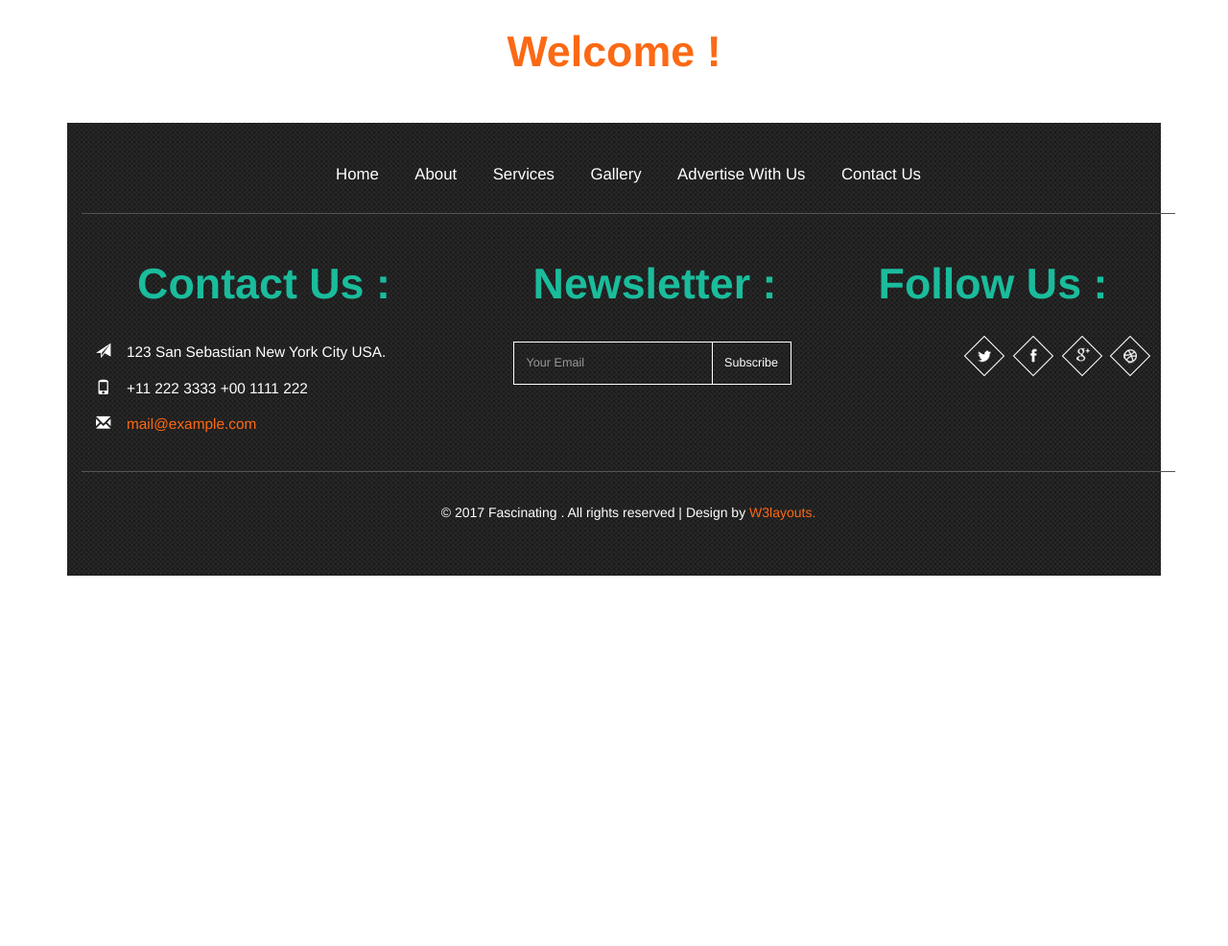
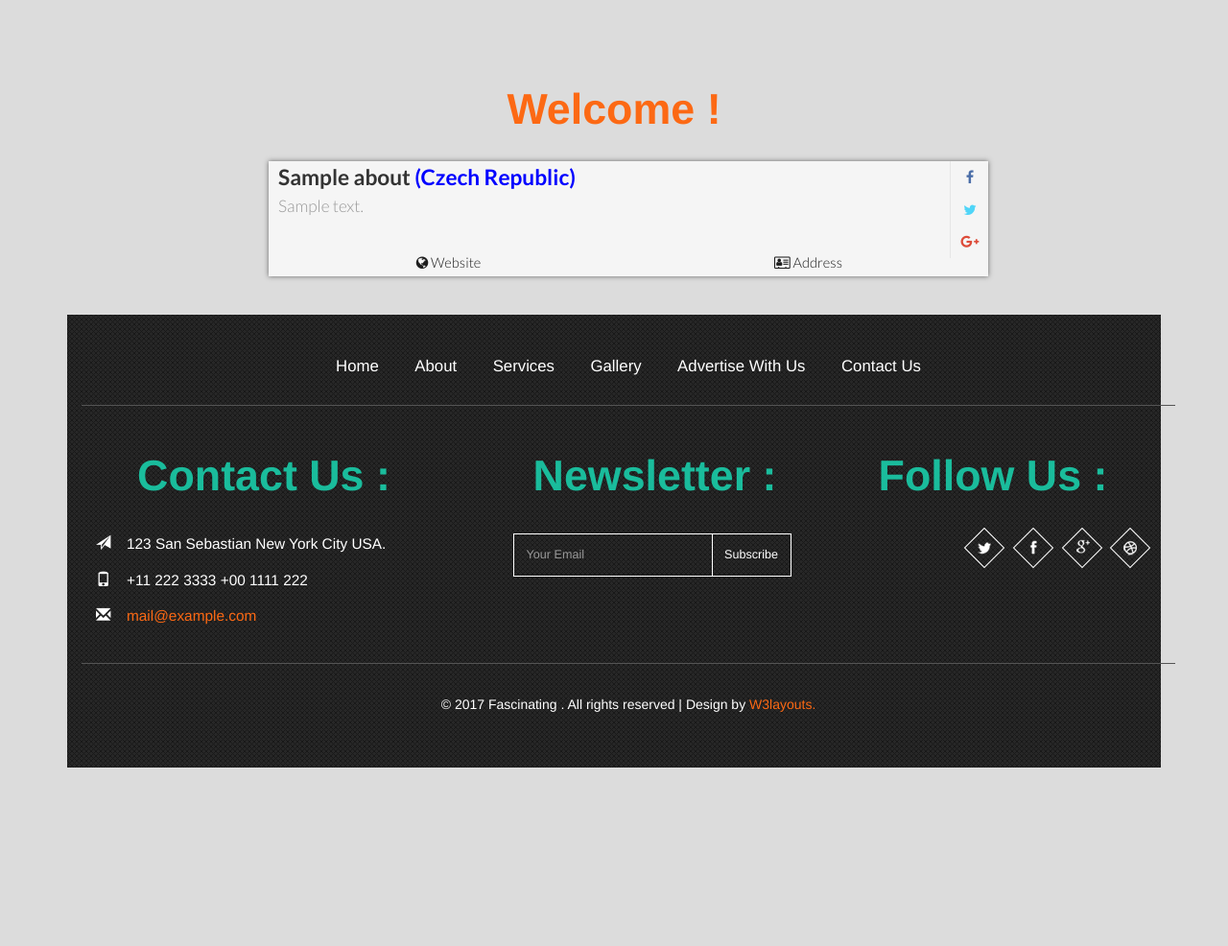
Before and after one commit to nass1/sobi-list, a Django app: page /bizlist/ in a window 1280 px wide. Shown: the part 680-1666 px from the top of the page at 96% size. Before the commit the page ends 1280 px from the top, so only its background shows below. Run offline with Django 3.2, Linux system fonts and the light colour scheme; tables that the repository leaves empty hold one stand-in row (values such as "Sample post"); some libraries are stand-ins or nearby versions.

Commit message:
show list
show list

```diff
--- a/biz_list/models.py
+++ b/biz_list/models.py
@@ -30,7 +30,9 @@ class About(models.Model):
     phone = models.IntegerField()
     address = models.CharField(max_length=900)
     country = CountryField(blank_label='(select country)')
-    profile_pic = models.ImageField(upload_to='images', blank=True, default="/mnt/project/media/images/barcelona.jpg")
+    website = models.URLField(max_length=200, blank=True)
+    social = models.URLField(max_length=200, blank=True)
+    #profile_pic = models.ImageField(upload_to='images', blank=True, default="/mnt/project/media/images/barcelona.jpg")
     #https://pypi.python.org/pypi/django-countries
 
 
--- /dev/null
+++ b/static/css/listting.css
@@ -0,0 +1,193 @@
+ @import url("http://fonts.googleapis.com/css?family=Lato:100,300,400,700,900,400italic");
+ @import url("https://cdnjs.cloudflare.com/ajax/libs/font-awesome/4.7.0/css/font-awesome.css");
+    body {
+		padding: 60px 0px;
+		background-color: rgb(220, 220, 220);
+	}
+
+
+    .event-list {
+		list-style: none;
+		font-family: 'Lato', sans-serif;
+		margin: 0px;
+		padding: 0px;
+	}
+	.event-list > li {
+		background-color: rgb(255, 255, 255);
+		box-shadow: 0px 0px 5px rgb(51, 51, 51);
+		box-shadow: 0px 0px 5px rgba(51, 51, 51, 0.7);
+		padding: 0px;
+		margin: 0px 0px 20px;
+	}
+	.event-list > li > time {
+		display: inline-block;
+		width: 100%;
+		color: rgb(255, 255, 255);
+		background-color: rgb(197, 44, 102);
+		padding: 5px;
+		text-align: center;
+		text-transform: uppercase;
+	}
+	.event-list > li:nth-child(even) > time {
+		background-color: rgb(165, 82, 167);
+	}
+	.event-list > li > time > span {
+		display: none;
+	}
+	.event-list > li > time > .day {
+		display: block;
+		font-size: 56pt;
+		font-weight: 100;
+		line-height: 1;
+	}
+	.event-list > li time > .month {
+		display: block;
+		font-size: 24pt;
+		font-weight: 900;
+		line-height: 1;
+	}
+	.event-list > li > img {
+		width: 100%;
+	}
+	.event-list > li > .info {
+		padding-top: 5px;
+		text-align: center;
+	}
+	.event-list > li > .info > .title1 {
+		font-size: 17pt;
+		font-weight: 700;
+		margin: 0px;
+	}
+	.event-list > li > .info > .desc {
+		font-size: 13pt;
+		font-weight: 300;
+		margin: 0px;
+	}
+
+	.event-list > li > .info > ul,
+	.event-list > li > .social > ul {
+		display: table;
+		list-style: none;
+		margin: 10px 0px 0px;
+		padding: 0px;
+		width: 100%;
+		text-align: center;
+	}
+	.event-list > li > .social > ul {
+		margin: 0px;
+	}
+	.event-list > li > .info > ul > li,
+	.event-list > li > .social > ul > li {
+		display: table-cell;
+		cursor: pointer;
+		color: rgb(30, 30, 30);
+		font-size: 11pt;
+		font-weight: 300;
+        padding: 3px 0px;
+	}
+    .event-list > li > .info > ul > li > a {
+		display: block;
+		width: 100%;
+		color: rgb(30, 30, 30);
+		text-decoration: none;
+	}
+    .event-list > li > .social > ul > li {
+        padding: 0px;
+    }
+    .event-list > li > .social > ul > li > a {
+        padding: 3px 0px;
+	}
+	.event-list > li > .info > ul > li:hover,
+	.event-list > li > .social > ul > li:hover {
+		color: rgb(30, 30, 30);
+		background-color: rgb(200, 200, 200);
+	}
+	.facebook a,
+	.twitter a,
+	.google-plus a {
+		display: block;
+		width: 100%;
+		color: rgb(75, 110, 168) !important;
+	}
+	.twitter a {
+		color: rgb(79, 213, 248) !important;
+	}
+	.google-plus a {
+		color: rgb(221, 75, 57) !important;
+	}
+	.facebook:hover a {
+		color: rgb(255, 255, 255) !important;
+		background-color: rgb(75, 110, 168) !important;
+	}
+	.twitter:hover a {
+		color: rgb(255, 255, 255) !important;
+		background-color: rgb(79, 213, 248) !important;
+	}
+	.google-plus:hover a {
+		color: rgb(255, 255, 255) !important;
+		background-color: rgb(221, 75, 57) !important;
+	}
+
+	@media (min-width: 768px) {
+		.event-list > li {
+			position: relative;
+			display: block;
+			width: 100%;
+			height: 120px;
+			padding: 0px;
+		}
+		.event-list > li > time,
+		.event-list > li > img  {
+			display: inline-block;
+		}
+		.event-list > li > time,
+		.event-list > li > img {
+			width: 120px;
+			float: left;
+		}
+		.event-list > li > .info {
+			background-color: rgb(245, 245, 245);
+			overflow: hidden;
+		}
+		.event-list > li > time,
+		.event-list > li > img {
+			width: 120px;
+			height: 120px;
+			padding: 0px;
+			margin: 0px;
+		}
+		.event-list > li > .info {
+			position: relative;
+			height: 120px;
+			text-align: left;
+			padding-right: 40px;
+		}
+		.event-list > li > .info > .title1,
+		.event-list > li > .info > .desc {
+			padding: 0px 10px;
+		}
+		.event-list > li > .info > ul {
+			position: absolute;
+			left: 0px;
+			bottom: 0px;
+		}
+		.event-list > li > .social {
+			position: absolute;
+			top: 0px;
+			right: 0px;
+			display: block;
+			width: 40px;
+		}
+        .event-list > li > .social > ul {
+            border-left: 1px solid rgb(230, 230, 230);
+        }
+		.event-list > li > .social > ul > li {
+			display: block;
+            padding: 0px;
+		}
+		.event-list > li > .social > ul > li > a {
+			display: block;
+			width: 40px;
+			padding: 10px 0px 9px;
+		}
+	}
--- a/static/css/mystyle.css
+++ b/static/css/mystyle.css
@@ -26,7 +26,7 @@ p, ol, ul
 
 p
 {
-	line-height: 200%;
+	margin: 0;
 }
 
 strong
--- a/static/css/style.css
+++ b/static/css/style.css
@@ -481,7 +481,7 @@ ul.social-icons, .banner-top-right p {
 	font-weight: 600;
 }
 .title p {
-    text-align: center;
+    /* text-align: left; */
     margin-top: 0.2em;
 }
 p {
@@ -3055,3 +3055,198 @@ a.more {
 }
 }
 /*-- //responsive-design ---*/
+
+/*-- --------------------------------------------------------------------------------------------- lisiting styles*/
+@import url("http://fonts.googleapis.com/css?family=Lato:100,300,400,700,900,400italic");
+ @import url("https://cdnjs.cloudflare.com/ajax/libs/font-awesome/4.7.0/css/font-awesome.css");
+    body {
+		padding: 60px 0px;
+		background-color: rgb(220, 220, 220);
+	}
+
+
+    .event-list {
+		list-style: none;
+		font-family: 'Lato', sans-serif;
+		margin: 0px;
+		padding: 0px;
+	}
+	.event-list > li {
+		background-color: rgb(255, 255, 255);
+		box-shadow: 0px 0px 5px rgb(51, 51, 51);
+		box-shadow: 0px 0px 5px rgba(51, 51, 51, 0.7);
+		padding: 0px;
+		margin: 0px 0px 20px;
+	}
+	.event-list > li > time {
+		display: inline-block;
+		width: 100%;
+		color: rgb(255, 255, 255);
+		background-color: rgb(197, 44, 102);
+		padding: 5px;
+		text-align: center;
+		text-transform: uppercase;
+	}
+	.event-list > li:nth-child(even) > time {
+		background-color: rgb(165, 82, 167);
+	}
+	.event-list > li > time > span {
+		display: none;
+	}
+	.event-list > li > time > .day {
+		display: block;
+		font-size: 56pt;
+		font-weight: 100;
+		line-height: 1;
+	}
+	.event-list > li time > .month {
+		display: block;
+		font-size: 24pt;
+		font-weight: 900;
+		line-height: 1;
+	}
+	.event-list > li > img {
+		width: 100%;
+	}
+	.event-list > li > .info {
+		padding-top: 5px;
+		text-align: center;
+	}
+	.event-list > li > .info > .title1 {
+		font-size: 17pt;
+		font-weight: 700;
+		margin: 0px;
+	}
+	.event-list > li > .info > .desc {
+		font-size: 13pt;
+		font-weight: 300;
+		margin: 0px;
+	}
+
+	.event-list > li > .info > ul,
+	.event-list > li > .social > ul {
+		display: table;
+		list-style: none;
+		margin: 10px 0px 0px;
+		padding: 0px;
+		width: 100%;
+		text-align: center;
+	}
+	.event-list > li > .social > ul {
+		margin: 0px;
+	}
+	.event-list > li > .info > ul > li,
+	.event-list > li > .social > ul > li {
+		display: table-cell;
+		cursor: pointer;
+		color: rgb(30, 30, 30);
+		font-size: 11pt;
+		font-weight: 300;
+        padding: 3px 0px;
+	}
+    .event-list > li > .info > ul > li > a {
+		display: block;
+		width: 100%;
+		color: rgb(30, 30, 30);
+		text-decoration: none;
+	}
+    .event-list > li > .social > ul > li {
+        padding: 0px;
+    }
+    .event-list > li > .social > ul > li > a {
+        padding: 3px 0px;
+	}
+	.event-list > li > .info > ul > li:hover,
+	.event-list > li > .social > ul > li:hover {
+		color: rgb(30, 30, 30);
+		background-color: rgb(200, 200, 200);
+	}
+	.facebook a,
+	.twitter a,
+	.google-plus a {
+		display: block;
+		width: 100%;
+		color: rgb(75, 110, 168) !important;
+	}
+	.twitter a {
+		color: rgb(79, 213, 248) !important;
+	}
+	.google-plus a {
+		color: rgb(221, 75, 57) !important;
+	}
+	.facebook:hover a {
+		color: rgb(255, 255, 255) !important;
+		background-color: rgb(75, 110, 168) !important;
+	}
+	.twitter:hover a {
+		color: rgb(255, 255, 255) !important;
+		background-color: rgb(79, 213, 248) !important;
+	}
+	.google-plus:hover a {
+		color: rgb(255, 255, 255) !important;
+		background-color: rgb(221, 75, 57) !important;
+	}
+
+	@media (min-width: 768px) {
+		.event-list > li {
+			position: relative;
+			display: block;
+			width: 100%;
+			height: 120px;
+			padding: 0px;
+		}
+		.event-list > li > time,
+		.event-list > li > img  {
+			display: inline-block;
+		}
+		.event-list > li > time,
+		.event-list > li > img {
+			width: 120px;
+			float: left;
+		}
+		.event-list > li > .info {
+			background-color: rgb(245, 245, 245);
+			overflow: hidden;
+		}
+		.event-list > li > time,
+		.event-list > li > img {
+			width: 120px;
+			height: 120px;
+			padding: 0px;
+			margin: 0px;
+		}
+		.event-list > li > .info {
+			position: relative;
+			height: 120px;
+			text-align: left;
+			padding-right: 40px;
+		}
+		.event-list > li > .info > .title1,
+		.event-list > li > .info > .desc {
+			padding: 0px 10px;
+		}
+		.event-list > li > .info > ul {
+			position: absolute;
+			left: 0px;
+			bottom: 0px;
+		}
+		.event-list > li > .social {
+			position: absolute;
+			top: 0px;
+			right: 0px;
+			display: block;
+			width: 40px;
+		}
+        .event-list > li > .social > ul {
+            border-left: 1px solid rgb(230, 230, 230);
+        }
+		.event-list > li > .social > ul > li {
+			display: block;
+            padding: 0px;
+		}
+		.event-list > li > .social > ul > li > a {
+			display: block;
+			width: 40px;
+			padding: 10px 0px 9px;
+		}
+	}
--- a/templates/base.html
+++ b/templates/base.html
@@ -167,6 +167,9 @@
 {% block body_background %}
     <!--- Anythin outside of this will be inhertied if you extend--->
 {% endblock %}
+
+{% block body_block %}
+{% endblock %}
                 <br>
 	<!-- //welcome -->
 	<!-- slid -->
--- a/templates/biz_list/about_list.html
+++ b/templates/biz_list/about_list.html
@@ -1,40 +1,40 @@
 {% extends "base.html" %}
+{% load staticfiles %}
+
 {% block body_block %}
+<link href="{% static 'css/listting.css' %}" type="text/css" rel="stylesheet" media="all">
 
 
-<h1>Welcome to List</h1>
+     <div class="container">
+		<div class="row">
+			<div class="[ col-xs-12 col-sm-offset-2 col-sm-8 ]">
+                {% for i in biznames%}
+				<ul class="event-list">
 
+					<li>
 
+						<div class="info">
+							<h2 class="title1">{{i.name}} <span style="color:blue;font-weight:bold">({{i.country.name}})</span></h2>
+							<p class="desc" id="description" style="margin:0px;">{{i.description}}</p>
+							<ul>
+								<li style="width:50%;"><a href="{{i.website}}"><span class="fa fa-globe"></span> Website</a></li>
+								<li style="width:50%;"><a href="https://www.google.com.au/maps/place/{{i.address}} {{i.country.name}}" target="_blank"><span class="fa fa-address-card-o"></span> Address</a></li>
+							</ul>
+						</div>
+						<div class="social">
+							<ul>
+								<li class="facebook" style="width:33%;"><a href="#facebook"><span class="fa fa-facebook"></span></a></li>
+								<li class="twitter" style="width:34%;"><a href="#twitter"><span class="fa fa-twitter"></span></a></li>
+								<li class="google-plus" style="width:33%;"><a href="#google-plus"><span class="fa fa-google-plus"></span></a></li>
+							</ul>
+						</div>
+					</li>
 
-
-<!--- --->
-
-<div class="row">
-    {% for i in biznames%}
-  <div class="col-sm-6 col-md-4">
-
-    <div class="thumbnail">
-<!--- --->
-
-      <img src="{{i.profile_pic.url}} " height="250" width="250" alt="this customer didn't upload a picture">
-      <div class="caption">
-
-          <!--- --->
-        <h3>{{i.name}}</h3>
-        <p>{{i.description }}</p>
-        <p><a href="{{i.id}}" class="btn btn-primary" role="button">More</a>
-      </div>
-
-    </div>
-
-  </div>
-    {% endfor %}
-</div>
-______________________________
-
-
-
-
+				</ul>
+                {% endfor %}
+			</div>
+		</div>
+	</div>
 
 
 
```
Also changed, not shown: biz_list/migrations/0005_auto_20170612_1749.py (added), biz_list/migrations/0006_remove_about_profile_pic.py (added), biz_list/migrations/0007_about_social.py (added).
